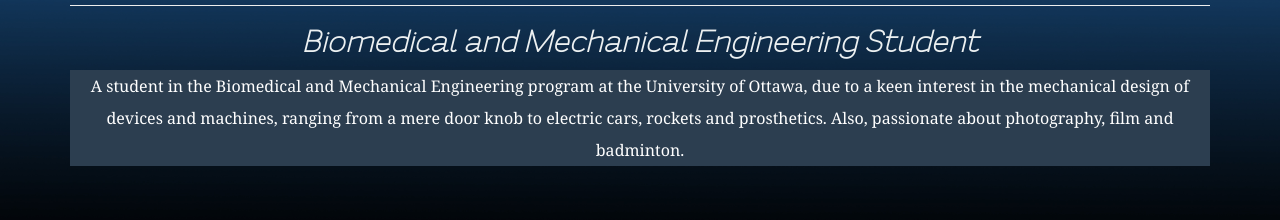
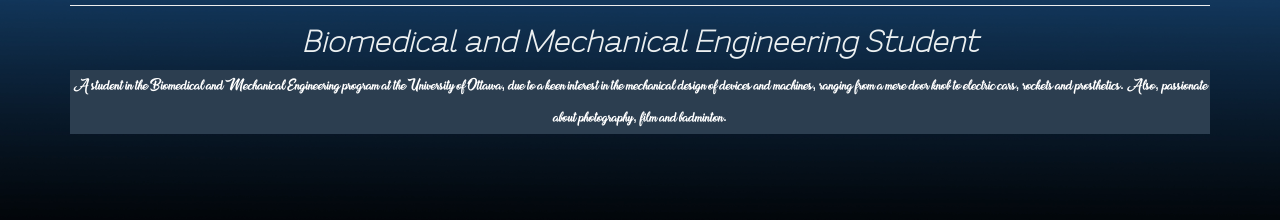
Before and after one commit to nibrasmsha/nibrasmsha.github.io, a plain HTML site: page index.html in a window 1280 px wide. Shown: the part 580-800 px from the top of the page. Drawn offline with nearby package versions, Linux system fonts and the light colour scheme; some icons are missing.

Commit message:
Update style.css

```diff
--- a/css/style.css
+++ b/css/style.css
@@ -122,8 +122,7 @@
 }
 
 p{
-	font: Baskerville, "Baskerville Old Face", "Goudy Old Style", Garamond, "Times New Roman", serif;
-	font-size: 16px;
+	font:  16px 'sweet', sans-serif;
 	color: #ffffff;
 	font-weight: 100;
 	line-height: 2.0;
```
